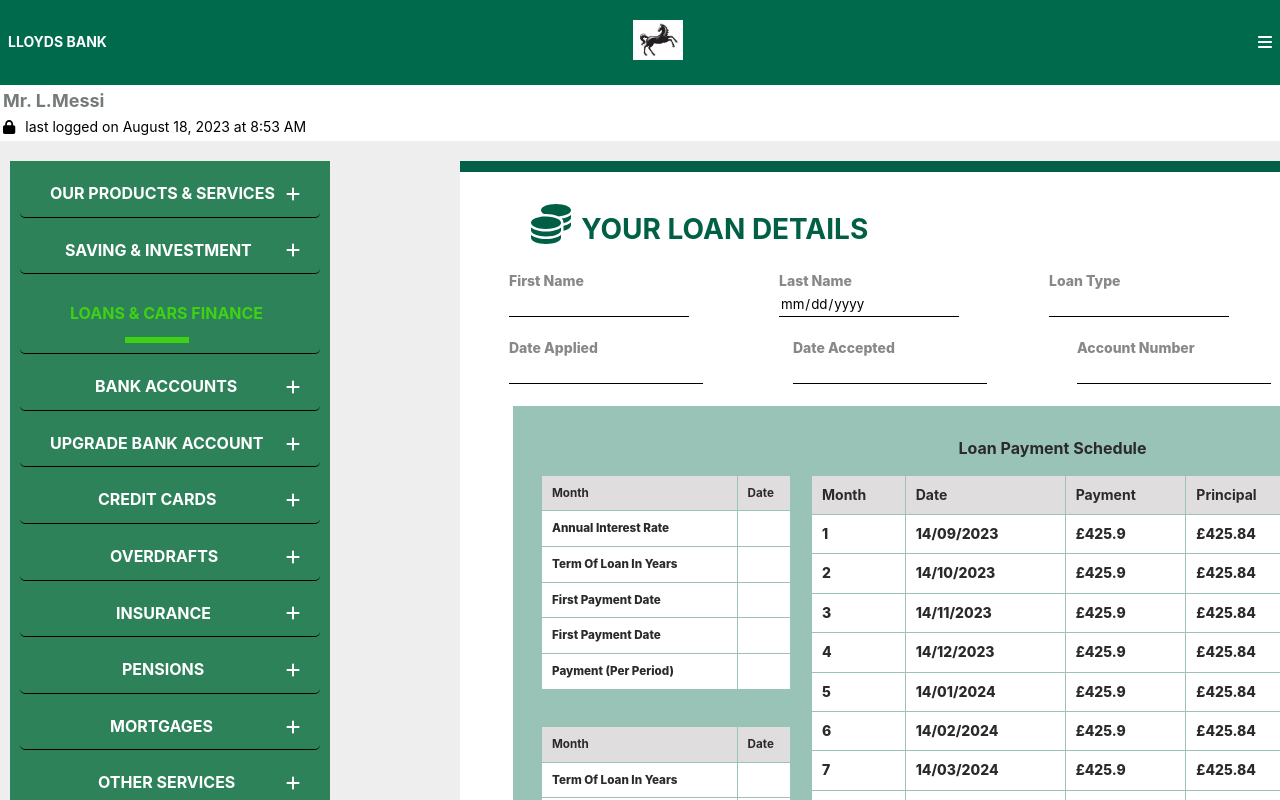
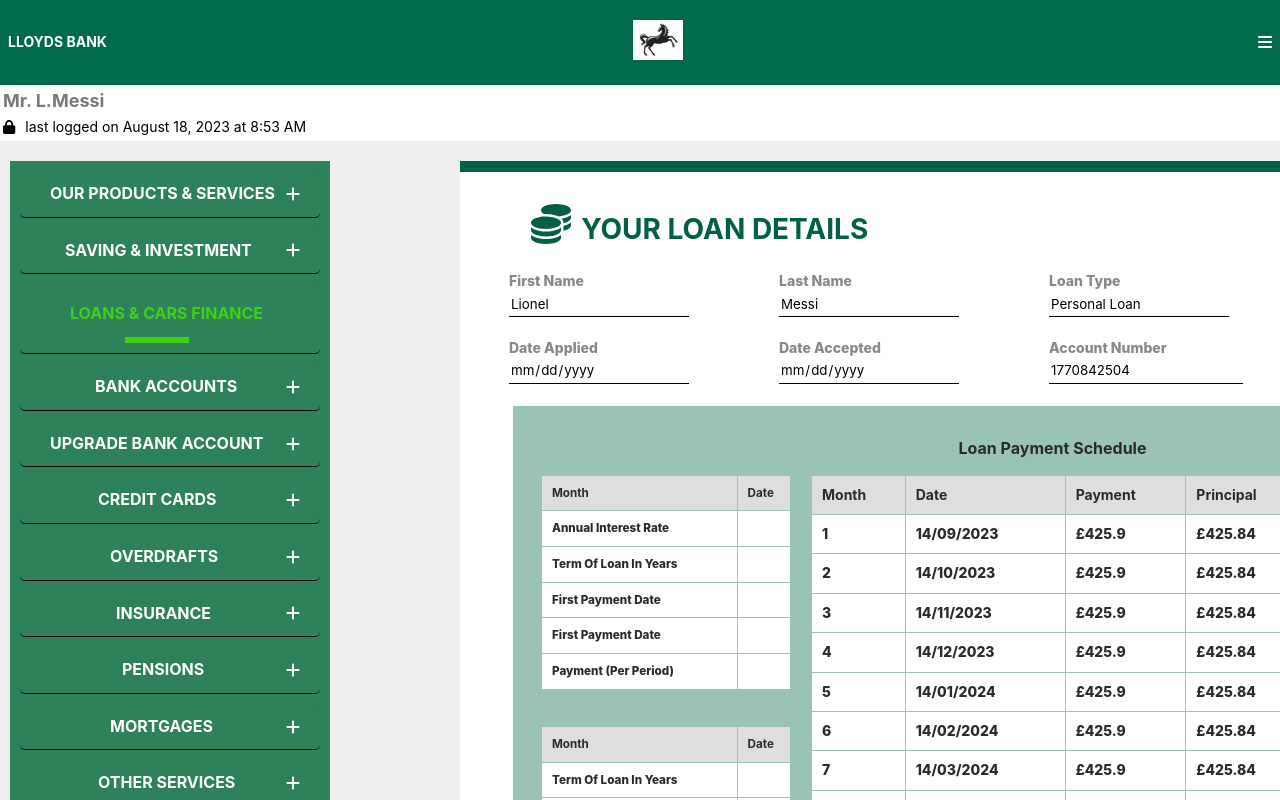
Before and after one commit to Safo-Samson/customer-interface-decisioning, a React (Vite) app: page /PaymentDetails in a window 1280 px wide. Shown: the top 800 px of the page. Built offline with nearby package versions, Linux system fonts and the light colour scheme.

Commit message:
add warning

```diff
--- a/src/components/InformationCheck/InformationCheck.css
+++ b/src/components/InformationCheck/InformationCheck.css
@@ -215,3 +215,15 @@
   border: 1px solid green;
   padding: 8px;
 }
+
+.warning{
+  display: flex;
+  flex-direction: row;
+  /* border: 1px solid black; */
+  height: 56px;
+  /* border: 1px solid #99c3b7; */
+  display: flex;
+  justify-content: start;
+  margin-top: 15px;
+  margin-left: 75px;
+}
--- a/src/components/InformationCheck/InformationCheck.jsx
+++ b/src/components/InformationCheck/InformationCheck.jsx
@@ -36,10 +36,7 @@
       setAcceptOpen(!acceptOpen);
       setEditingLoanAmount(false);
     }
-    // if (editBTNtext === "Save") {
-    //   updateCustomerInfor(AccountNo); // Call the function here
-    //   setEditText("Edit");
-    // }
+
   };
 
   function handlePopUpCancel() {
@@ -70,7 +67,15 @@
   // handling apply button
   const handleApply = (e) => {
     e.preventDefault();
-    navigate("/ModelDecision");
+    navigate("/ModelDecision", {state:
+    {
+      AccountNo: AccountNo,
+      dateApplied: dateApplied,
+      loanType: loanType,
+      loanTerm: loanTerm,
+      loanAmountinfo: loanAmountinfo
+
+    }});
   };
 
   // handling close button
@@ -150,7 +155,12 @@
           <h1 className="sev-infoHeader">MY DETAILS</h1>
         </div>
 
+        <div className="warning">
+            <p>Please make sure your contact information is up-to-date. <br />If you want to change your contact details, you can do so through this <a href=''>link</a></p>
+          </div>
+
         <form className="form-container">
+
           <div className="personalInfo">
             <div className="personalInfoTxt">CUSTOMER INFORMATION</div>
             <div className="personalFields">
@@ -385,6 +395,7 @@
               )}
             </div>
 
+
             <div className="buttons">
               <button className="backBTN" onClick={handleClose}>
                 {" "}
--- a/src/components/StartLoan/ModelDecision.jsx
+++ b/src/components/StartLoan/ModelDecision.jsx
@@ -25,14 +25,14 @@
   );
   const [loanType, setType] = useState(location.state?.loanType || "undefined");
   const [loanAmountinfo, setAmountInfo] = useState(
-    location.state?.amount || "undefined"
+    location.state?.loanAmountinfo || "undefined"
   );
   const [dateApplied, setValue] = useState(
     location.state?.dateApplied || "undefined"
   );
 
   const [applicationID, setID] = useState(
-    location.state?.applicationID || "undefined"
+    location.state?.AccountNo || "undefined"
   );
 
   const [loanTerm, setTerm] = useState(location.state?.loanTerm || "3 months");
--- a/src/components/StartLoan/SelectedCustomer.jsx
+++ b/src/components/StartLoan/SelectedCustomer.jsx
@@ -1,6 +1,7 @@
 import "./SelectedCustomer.css";
 
 const SelectedCustomer = (props) => {
+
   return (
     <>
       <div className="sel-customer-info">
@@ -8,7 +9,7 @@
           <div className="sel-customer-personalInfo">
             <label htmlFor="AccountNo"> First Name</label>
             <input
-              value={props.AccountNo}
+              value= 'Lionel'
               type="AccountNo"
               placeholder=""
               id="AccountNo"
@@ -20,8 +21,8 @@
           <div className="sel-customer-personalInfo">
             <label htmlFor="birthDate"> Last Name</label>
             <input
-              value={props.birthDate}
-              type="date"
+              value='Messi'
+              type=""
               placeholder=""
               id="birthDate"
               name="birthDate"
@@ -29,13 +30,13 @@
             />
           </div>
           <div className="sel-customer-personalInfo">
-            <label htmlFor="loyaltyDays"> Loan Type</label>
+            <label htmlFor="loanType"> Loan Type</label>
             <input
-              value={props.loyaltyDays}
-              type="loyaltyDays"
+              value='Personal Loan' // Change
+              type=""
               placeholder=""
-              id="loyaltyDays"
-              name="loyaltyDays"
+              id="loanType"
+              name="loanType"
               readOnly
             />
           </div>
@@ -43,7 +44,7 @@
           <div className="sel-customer-personalInfo">
             <label htmlFor="AccountNo"> Loan Amount</label>
             <input
-              value={props.AccountNo}
+              value='15,000' // Change in the future
               type="AccountNo"
               placeholder=""
               id="AccountNo"
@@ -57,8 +58,8 @@
           <div className="sel-customer-personalInfo">
             <label htmlFor="AccountNo"> Date Applied</label>
             <input
-              value={props.AccountNo}
-              type="AccountNo"
+              value=''
+              type="date"
               placeholder=""
               id="AccountNo"
               name="AccountNo"
@@ -69,7 +70,7 @@
             <label htmlFor="AccountNo"> Date Accepted</label>
             <input
               value={props.AccountNo}
-              type="AccountNo"
+              type="date"
               placeholder=""
               id="AccountNo"
               name="AccountNo"
@@ -79,7 +80,7 @@
           <div className="sel-customer-personalInfo">
             <label htmlFor="AccountNo"> Account Number</label>
             <input
-              value={props.AccountNo}
+              value='1770842504'
               type="AccountNo"
               placeholder=""
               id="AccountNo"
```
